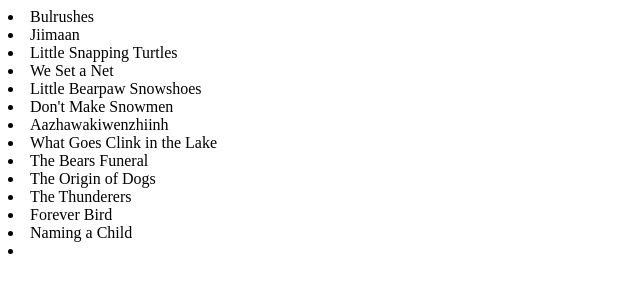
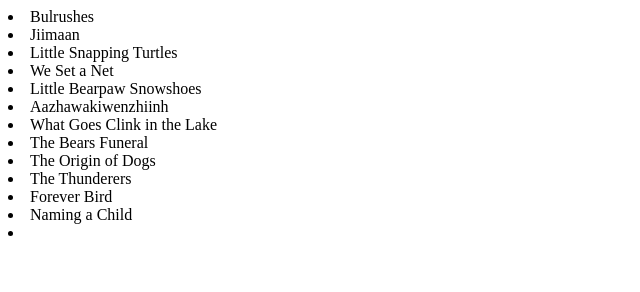
Before and after one commit to Animoons/animoons.github.io, a plain HTML site: page pagelist.html in a window 1280 px wide. Shown: the whole page, without its empty margins (0-640 px from the left). Drawn offline with Linux system fonts and the light colour scheme.

Commit message:
Update pagelist.html

```diff
--- a/pagelist.html
+++ b/pagelist.html
@@ -18,7 +18,6 @@
 <li>	Little Snapping Turtles
 <li>	We Set a Net
 <li>	Little Bearpaw Snowshoes
-<li>	Don't Make Snowmen
 <li>	Aazhawakiwenzhiinh
 <li>	What Goes Clink in the Lake
 <li>	The Bears Funeral
```
